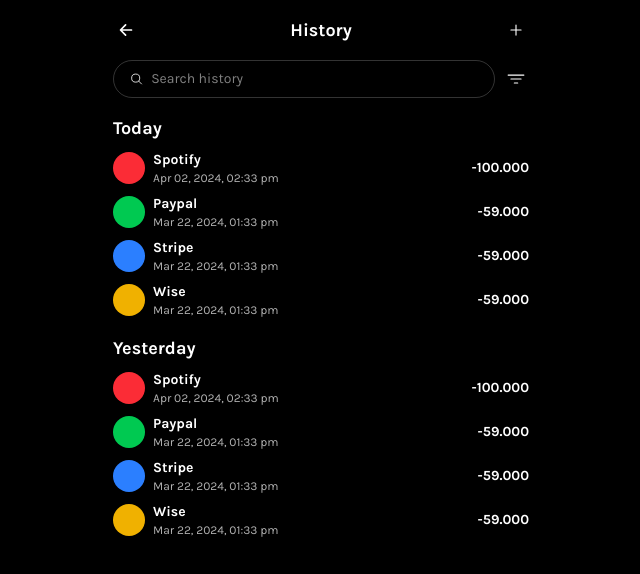
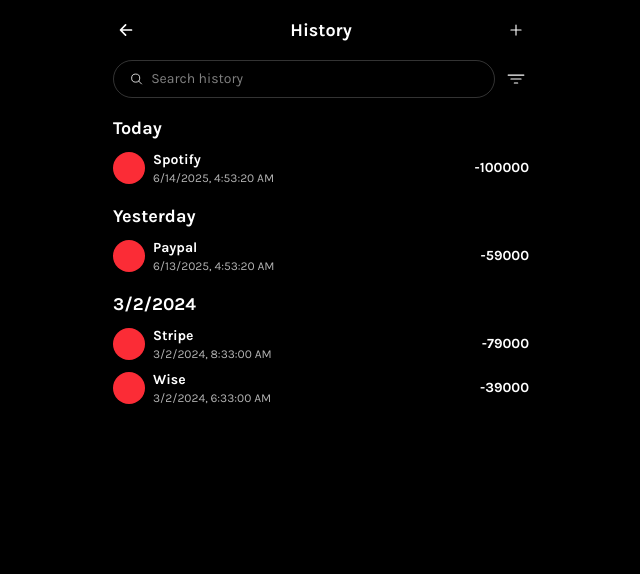
Before and after one commit to mnaufalhilmym/money-tracker, a Next.js app: page /history in a window 1280 px wide. Shown: the top 574 px of the page, without its empty margins (319-959 px from the left). Built offline with nearby package versions, Linux system fonts and the light colour scheme.

Commit message:
snapshot may 13, 2025

```diff
--- a/src/app/category/_component/CategoryFilterSheet.tsx
+++ b/src/app/category/_component/CategoryFilterSheet.tsx
@@ -12,7 +12,7 @@
   return (
     <BottomSheet isOpen={props.isOpen} close={props.close}>
       <p className="font-bold text-center text-lg">Filter</p>
-      <div className="mt-4 space-y-4">
+      <div className="mt-2 space-y-4">
         <div>
           <p className="font-bold">Category Type</p>
           <div className="mt-1 space-y-1">
--- a/src/app/category/_component/CategoryFormSheet.tsx
+++ b/src/app/category/_component/CategoryFormSheet.tsx
@@ -49,7 +49,7 @@
           </div>
         </div>
 
-        <form onSubmit={onSubmit} className="mt-4 space-y-4">
+        <form onSubmit={onSubmit} className="mt-2 space-y-4">
           <div>
             <p className="font-bold">Name</p>
             <input
--- a/src/app/category/_component/ConfirmDeleteCategorySheet.tsx
+++ b/src/app/category/_component/ConfirmDeleteCategorySheet.tsx
@@ -15,12 +15,12 @@
   return (
     <BottomSheet isOpen={props.isOpen} close={props.close}>
       <p className="font-bold text-center text-lg">Delete Category</p>
-      <p className="mt-4">
+      <p className="mt-2">
         Are you sure you want to delete{" "}
         <span className="font-bold">{props.category.name}</span> category? This
         action cannot be undone.
       </p>
-      <div className="flex items-center gap-x-4 mt-4">
+      <div className="flex items-center gap-x-4 mt-2">
         <Button type="button" onClick={props.close}>
           Cancel
         </Button>
--- a/src/app/history/_component/ConfirmDeleteHistorySheet.tsx
+++ b/src/app/history/_component/ConfirmDeleteHistorySheet.tsx
@@ -15,12 +15,12 @@
   return (
     <BottomSheet isOpen={props.isOpen} close={props.close}>
       <p className="font-bold text-center text-lg">Delete History</p>
-      <p className="mt-4">
+      <p className="mt-2">
         Are you sure you want to delete{" "}
         <span className="font-bold">{props.history.title}</span> history? This
         action cannot be undone.
       </p>
-      <div className="flex items-center gap-x-4 mt-4">
+      <div className="flex items-center gap-x-4 mt-2">
         <Button type="button" onClick={props.close}>
           Cancel
         </Button>
--- a/src/app/history/_component/HistoryFilterSheet.tsx
+++ b/src/app/history/_component/HistoryFilterSheet.tsx
@@ -12,7 +12,7 @@
   return (
     <BottomSheet isOpen={props.isOpen} close={props.close}>
       <p className="font-bold text-center text-lg">Filter</p>
-      <div className="mt-4 space-y-4">
+      <div className="mt-2 space-y-4">
         <div>
           <p className="font-bold">Category Type</p>
           <div className="mt-1 space-y-1">
--- a/src/app/history/page.tsx
+++ b/src/app/history/page.tsx
@@ -5,7 +5,7 @@
 import FilterIcon from "@/component/icon/FilterIcon";
 import SearchIcon from "@/component/icon/SearchIcon";
 import Link from "next/link";
-import { useState } from "react";
+import { useEffect, useMemo, useState } from "react";
 import HistoryFilterSheet from "./_component/HistoryFilterSheet";
 import HistoryFormSheet from "./_component/HistoryFormSheet";
 
@@ -14,6 +14,70 @@
   const [isOpenFilterSheet, setIsOpenFilterSheet] = useState(false);
   const [types, setTypes] = useState({ spending: true, saving: true });
   const [editHistory, setEditHistory] = useState<HistoryI>();
+
+  const [histories, setHistories] = useState<HistoryI[]>([]);
+
+  useEffect(() => {
+    setHistories([
+      {
+        id: "1",
+        title: "Spotify",
+        category_id: "1",
+        datetime: new Date().toISOString(),
+        amount: -100000,
+      },
+      {
+        id: "2",
+        title: "Paypal",
+        category_id: "1",
+        datetime: new Date(Date.now() - 86400000).toISOString(),
+        amount: -59000,
+      },
+      {
+        id: "3",
+        title: "Stripe",
+        category_id: "1",
+        datetime: "2024-03-02T15:33:00+07:00",
+        amount: -79000,
+      },
+      {
+        id: "4",
+        title: "Wise",
+        category_id: "1",
+        datetime: "2024-03-02T13:33:00+07:00",
+        amount: -39000,
+      },
+    ]);
+  }, []);
+
+  const groupedHistories = useMemo(() => {
+    const grouped = new Map<string, HistoryI[]>();
+
+    if (!histories.length) return grouped;
+
+    const today = new Date();
+    const yesterday = new Date(today);
+    yesterday.setDate(yesterday.getDate() - 1);
+
+    const todayKey = today.toLocaleDateString();
+    const yesterdayKey = yesterday.toLocaleDateString();
+
+    histories.forEach((h) => {
+      if (h.datetime) {
+        const date = new Date(h.datetime);
+        h.datetime = date.toLocaleString();
+
+        let dateKey = date.toLocaleDateString();
+        if (dateKey === todayKey) dateKey = "Today";
+        if (dateKey === yesterdayKey) dateKey = "Yesterday";
+
+        if (!grouped.has(dateKey)) grouped.set(dateKey, []);
+        grouped.get(dateKey)!.push(h);
+      }
+    });
+
+    return grouped;
+  }, [histories]);
 
   return (
     <>
@@ -50,128 +114,30 @@
       </div>
 
       <div className="mt-4 space-y-4">
-        <div>
-          <p className="font-bold text-lg">Today</p>
+        {[...groupedHistories].map(([dateKey, items]) => (
+          <div key={dateKey}>
+            <p className="font-bold text-lg">{dateKey}</p>
             <div className="mt-2 space-y-2">
-            <div className="flex items-center gap-x-2 justify-between">
+              {items.map((i) => (
+                <div
+                  key={i.id}
+                  className="flex items-center gap-x-2 justify-between"
+                >
                   <div className="flex items-center gap-x-2">
                     <div className="w-8 h-8 bg-red-500 rounded-full" />
                     <div>
-                  <p className="font-bold">Spotify</p>
-                  <p className="text-xs text-white/70">
-                    Apr 02, 2024, 02:33 pm
-                  </p>
+                      <p className="font-bold">{i.title}</p>
+                      <p className="text-xs text-white/70">{i.datetime}</p>
                     </div>
                   </div>
                   <div>
-                <p className="font-bold">-100.000</p>
+                    <p className="font-bold">{i.amount}</p>
                   </div>
                 </div>
-            <div className="flex items-center gap-x-2 justify-between">
-              <div className="flex items-center gap-x-2">
-                <div className="w-8 h-8 bg-green-500 rounded-full" />
-                <div>
-                  <p className="font-bold">Paypal</p>
-                  <p className="text-xs text-white/70">
-                    Mar 22, 2024, 01:33 pm
-                  </p>
+              ))}
             </div>
           </div>
-              <div>
-                <p className="font-bold">-59.000</p>
-              </div>
-            </div>
-            <div className="flex items-center gap-x-2 justify-between">
-              <div className="flex items-center gap-x-2">
-                <div className="w-8 h-8 bg-blue-500 rounded-full" />
-                <div>
-                  <p className="font-bold">Stripe</p>
-                  <p className="text-xs text-white/70">
-                    Mar 22, 2024, 01:33 pm
-                  </p>
-                </div>
-              </div>
-              <div>
-                <p className="font-bold">-59.000</p>
-              </div>
-            </div>
-            <div className="flex items-center gap-x-2 justify-between">
-              <div className="flex items-center gap-x-2">
-                <div className="w-8 h-8 bg-yellow-500 rounded-full" />
-                <div>
-                  <p className="font-bold">Wise</p>
-                  <p className="text-xs text-white/70">
-                    Mar 22, 2024, 01:33 pm
-                  </p>
-                </div>
-              </div>
-              <div>
-                <p className="font-bold">-59.000</p>
-              </div>
-            </div>
-          </div>
-        </div>
-        <div>
-          <p className="font-bold text-lg">Yesterday</p>
-          <div className="mt-2 space-y-2">
-            <div className="flex items-center gap-x-2 justify-between">
-              <div className="flex items-center gap-x-2">
-                <div className="w-8 h-8 bg-red-500 rounded-full" />
-                <div>
-                  <p className="font-bold">Spotify</p>
-                  <p className="text-xs text-white/70">
-                    Apr 02, 2024, 02:33 pm
-                  </p>
-                </div>
-              </div>
-              <div>
-                <p className="font-bold">-100.000</p>
-              </div>
-            </div>
-            <div className="flex items-center gap-x-2 justify-between">
-              <div className="flex items-center gap-x-2">
-                <div className="w-8 h-8 bg-green-500 rounded-full" />
-                <div>
-                  <p className="font-bold">Paypal</p>
-                  <p className="text-xs text-white/70">
-                    Mar 22, 2024, 01:33 pm
-                  </p>
-                </div>
-              </div>
-              <div>
-                <p className="font-bold">-59.000</p>
-              </div>
-            </div>
-            <div className="flex items-center gap-x-2 justify-between">
-              <div className="flex items-center gap-x-2">
-                <div className="w-8 h-8 bg-blue-500 rounded-full" />
-                <div>
-                  <p className="font-bold">Stripe</p>
-                  <p className="text-xs text-white/70">
-                    Mar 22, 2024, 01:33 pm
-                  </p>
-                </div>
-              </div>
-              <div>
-                <p className="font-bold">-59.000</p>
-              </div>
-            </div>
-            <div className="flex items-center gap-x-2 justify-between">
-              <div className="flex items-center gap-x-2">
-                <div className="w-8 h-8 bg-yellow-500 rounded-full" />
-                <div>
-                  <p className="font-bold">Wise</p>
-                  <p className="text-xs text-white/70">
-                    Mar 22, 2024, 01:33 pm
-                  </p>
-                </div>
-              </div>
-              <div>
-                <p className="font-bold">-59.000</p>
-              </div>
-            </div>
-          </div>
-        </div>
+        ))}
       </div>
 
       <HistoryFormSheet
```
Also changed, not shown: src/app/history/_component/HistoryCategoryPickerSheet.tsx (added, +46 -0 lines), src/app/history/_component/HistoryFormSheet.tsx (+34 -4 lines), src/app/history/_component/HistoryTypePickerSheet.tsx (added, +51 -0 lines). Lines whose indentation alone changed are shown as unchanged.
